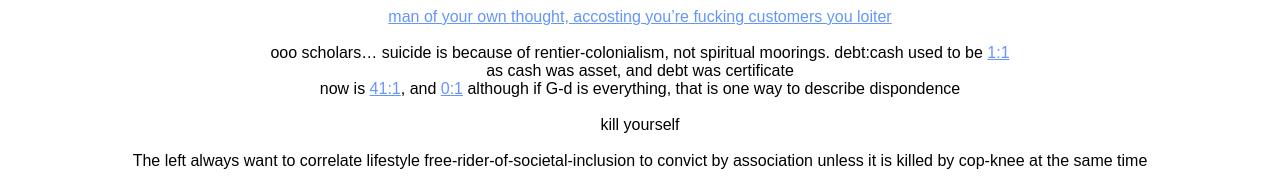
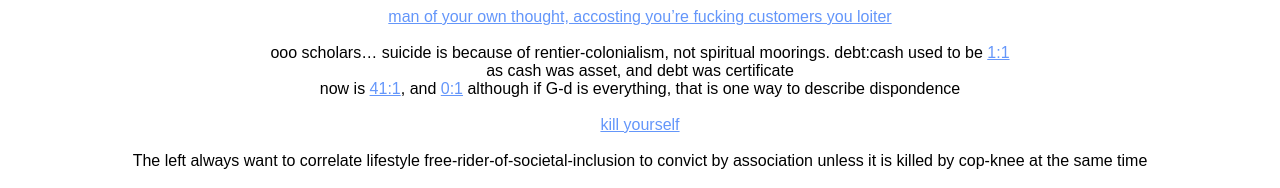
Before and after one commit to NickCarducci/BillBidenOrg, a React (Create React App) app: page / in a window 1280 px wide. Shown: the top 188 px of the page. Built offline with nearby package versions, Linux system fonts and the light colour scheme.

Commit message:
Update App.js

```diff
--- a/src/App.js
+++ b/src/App.js
@@ -19,7 +19,9 @@ export default function App() {
       that is one way to describe dispondence
       <br />
       <br />
-      kill yourself
+      <a href="https://www.the-scientist.com/news-opinion/nih-cancels-funding-for-bat-coronavirus-research-project-67486">
+        kill yourself
+      </a>
       <br />
       <br />
       The left always want to correlate lifestyle
```
